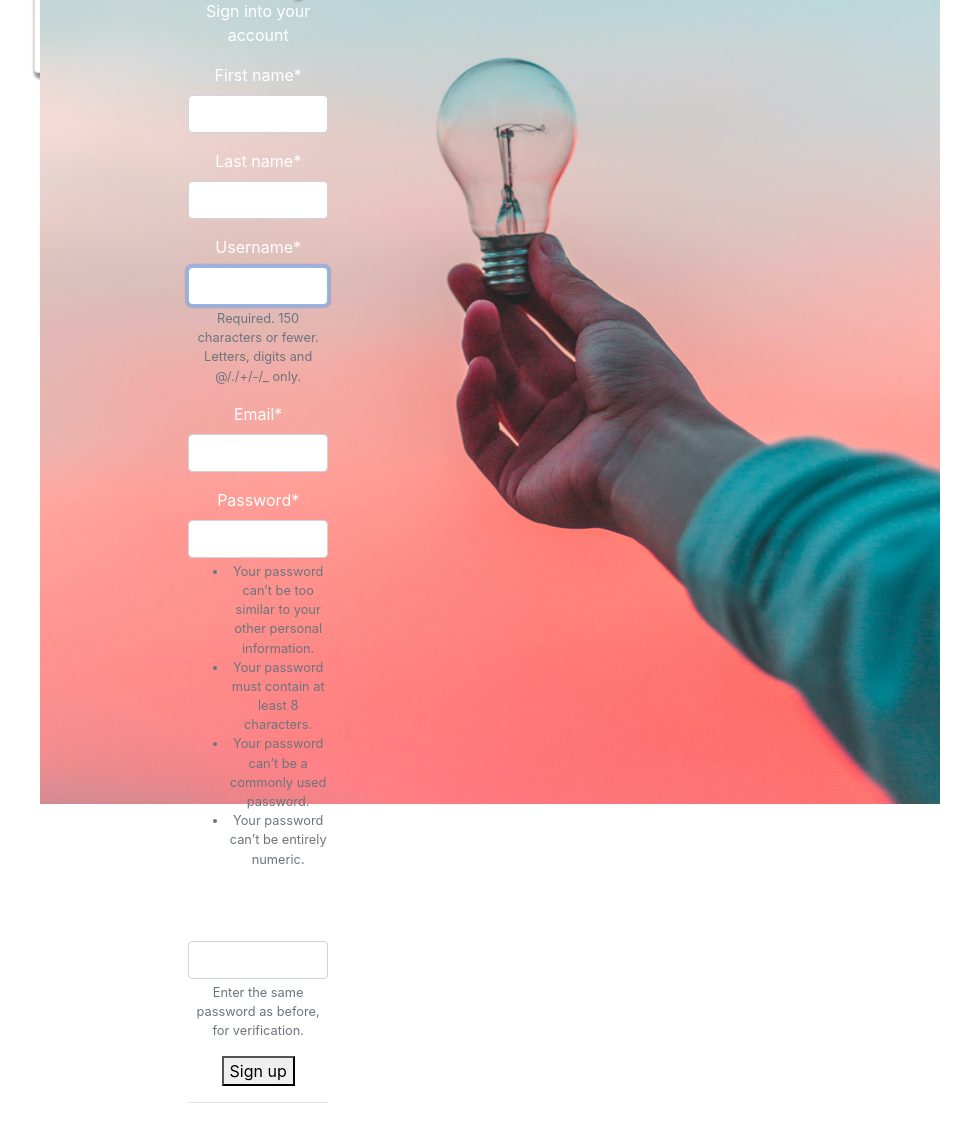
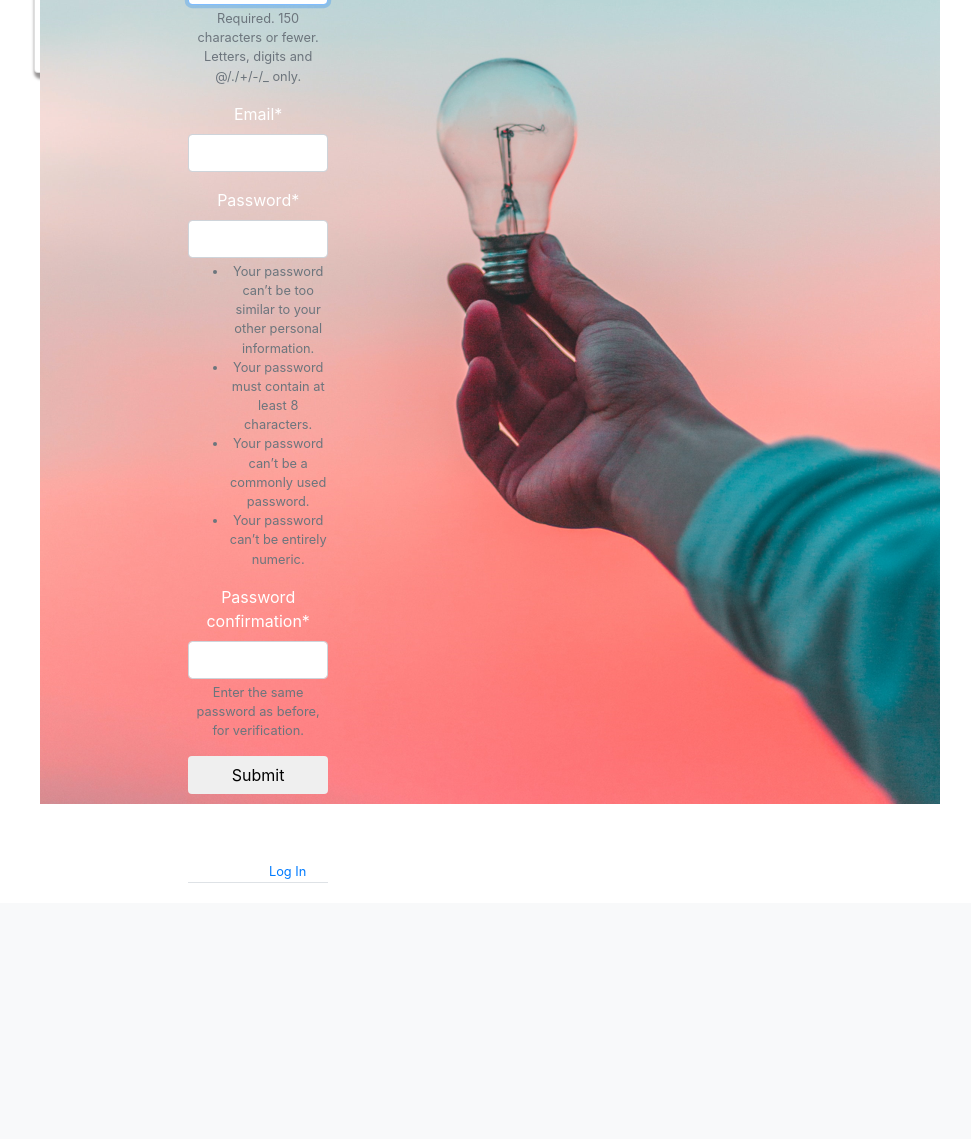
Before and after one commit to Bushra-Mulla/blogy, a Django app: page /signup/ in a window 1280 px wide. Shown: the part 373-1512 px from the top of the page, without its empty margins (71-1042 px from the left). After the commit the page ends 1256 px from the top, so only its background shows below. Run offline with Django 3.2, Linux system fonts and the light colour scheme; some libraries are stand-ins or nearby versions.

Commit message:
edit signup.html

```diff
--- a/blog/templates/signup.html
+++ b/blog/templates/signup.html
@@ -1,36 +1,18 @@
-{% extends 'base.html' %}
+{% extends 'base_form.html' %}
 {% load crispy_forms_tags %}
 {% load static %}
-{% block content %}
-<main class="d-flex align-items-center min-vh-100 py-3 py-md-0">
-    <div class="container">
-        <div class="card login-card">
-            <div class="row no-gutters">
-                <div class="col-md-5">
-                    <img src="{% static '/images/landing-img.png' %}" alt="login" class="login-card-img">
-                </div>
-                <div class="col-md-7">
-                    <div class="card-body">
-                        <div class="brand-wrapper">
-                            <img src="assets/images/logo.svg" alt="logo" class="logo">
-                        </div>
-                        <p class="login-card-description">Sign into your account</p>
+{% block body %}
+<p class="login-card-description">Craete your account now!</p>
 <form method="POST">
     <div class="form-group">
         {% csrf_token %}
         {{ form|crispy }}
-                                <div class="form-group">
-                                    <button type="submit">Sign up</button>
-                                </div>
+        <button class="btn btn-block login-btn mb-4" type="submit">Submit</button>
     </div>
 </form>
-                        <div class="border-top pt-3">
-                            {% if message %}
-                            <small class="test-mute">{{ message }}</small>
-                            {% endif %}
-
+<div class="border-bottom pt-3">
+    <small class="test-mute">
+        Do you Have an account? <a href="{%url 'logIn'%}">Log In</a>
+    </small>
 </div>
-                    </div>
-                </div>
-</main>
 {% endblock %}
```
Lines whose indentation alone changed are shown as unchanged.
